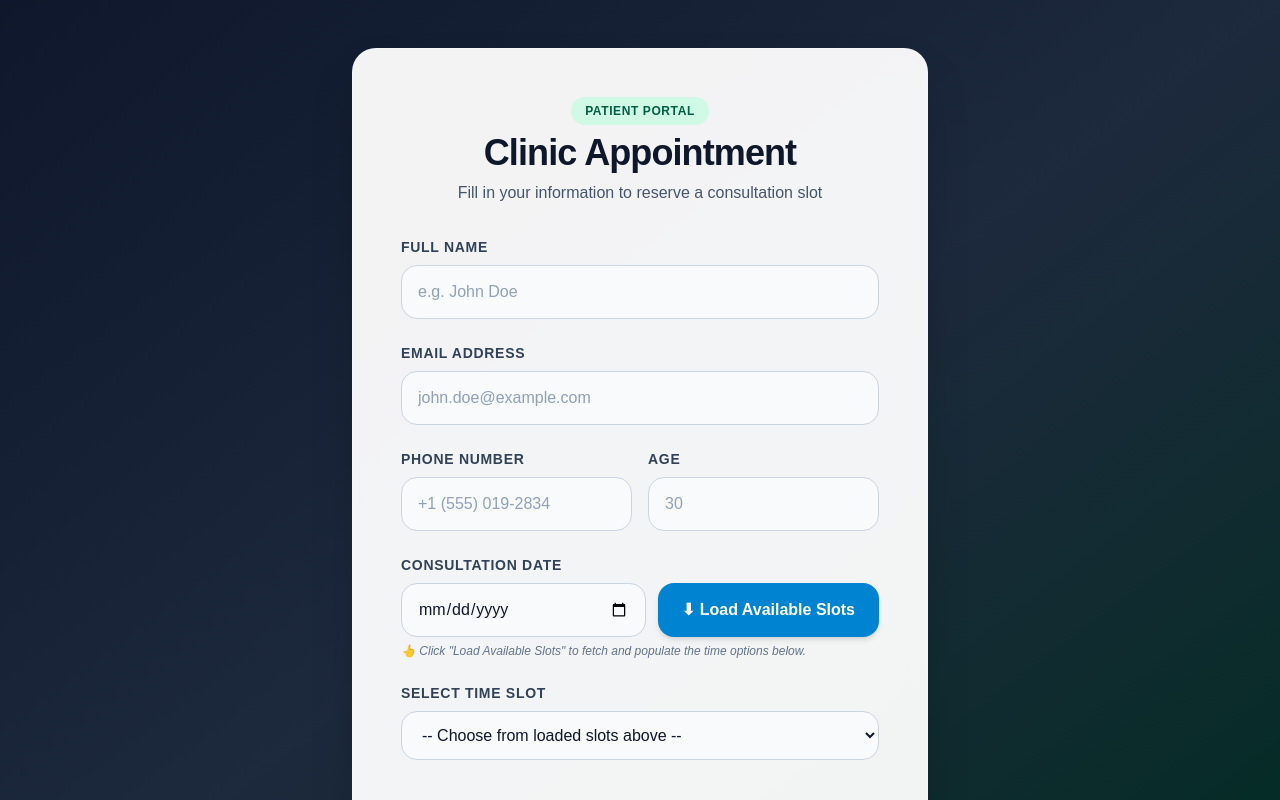
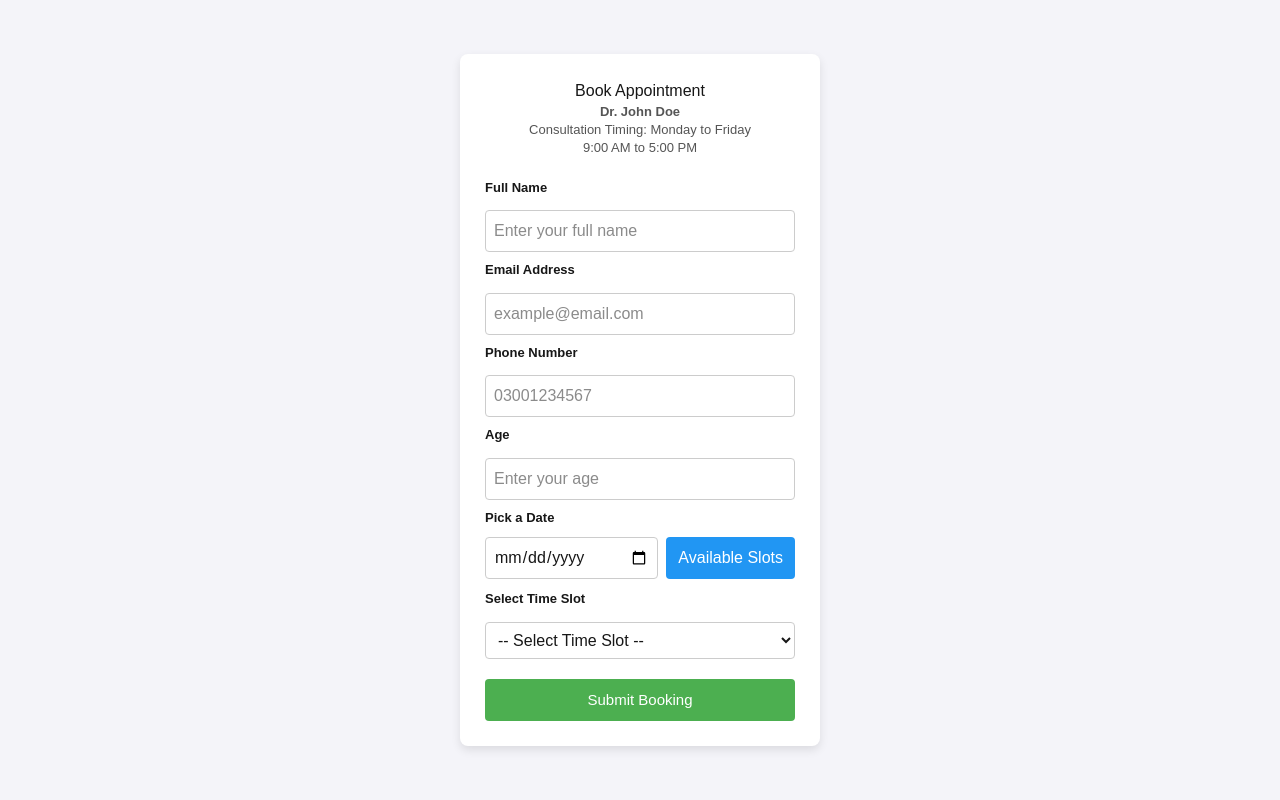
Before and after one commit to khanarhamali/clinic-booking-form, a Next.js app: page / in a window 1280 px wide. Shown: the top 800 px of the page. Built offline with nearby package versions, Linux system fonts and the light colour scheme.

Commit message:
Revert to clean stable state for API and booking UI

```diff
--- a/app/api/book/route.ts
+++ b/app/api/book/route.ts
@@ -9,52 +9,12 @@ export async function GET(request: Request) {
     return NextResponse.json({ error: 'Slots webhook not configured' }, { status: 500 });
   }
 
-  // Define standard working hours slots (9 AM to 5 PM)
-  const allDaySlots = [
-    "09:00:00 AM - 10:00:00 AM",
-    "10:00:00 AM - 11:00:00 AM",
-    "11:00:00 AM - 12:00:00 PM",
-    "12:00:00 PM - 01:00:00 PM",
-    "01:00:00 PM - 02:00:00 PM",
-    "02:00:00 PM - 03:00:00 PM",
-    "03:00:00 PM - 04:00:00 PM",
-    "04:00:00 PM - 05:00:00 PM"
-  ];
-
   try {
-    // Fetch booked events from n8n / Google Calendar webhook
     const response = await fetch(`${slotsWebhook}?eventDate=${eventDate}`);
     const data = await response.json();
-
-    let bookedSlots: string[] = [];
-
-    // Extract booked slots/events from n8n response safely
-    if (Array.isArray(data)) {
-      bookedSlots = data.map(item =>
-        typeof item === 'string' ? item : (item.slot || item.time || item.summary || JSON.stringify(item))
-      );
-    } else if (data && typeof data === 'object') {
-      const possibleList = data.slots || data.data || data.result;
-      if (Array.isArray(possibleList)) {
-        bookedSlots = possibleList.map(item =>
-          typeof item === 'string' ? item : (item.slot || item.time || item.summary || JSON.stringify(item))
-        );
-      }
-    }
-
-    // Filter out booked slots from total 9-to-5 slots
-    const availableSlots = allDaySlots.filter(slot => {
-      // Check if any booked slot overlaps or matches this timing string
-      const isBooked = bookedSlots.some(booked =>
-        booked.toLowerCase().includes(slot.toLowerCase().substring(0, 8)) // checks time match like "09:00:00"
-      );
-      return !isBooked;
-    });
-
-    return NextResponse.json(availableSlots.length > 0 ? availableSlots : ["No slots available for this date"]);
+    return NextResponse.json(data);
   } catch (error) {
-    // Fallback to all slots if webhook fails
-    return NextResponse.json(allDaySlots);
+    return NextResponse.json({ error: 'Failed to fetch slots' }, { status: 500 });
   }
 }
 
--- a/app/page.tsx
+++ b/app/page.tsx
@@ -1,65 +1,64 @@
-"use client";
-
-import { useState } from "react";
-import { Toaster, toast } from "sonner";
+'use client';
+import { useState } from 'react';
 
 export default function BookingPage() {
-  const [formData, setFormData] = useState({
-    fullName: "",
-    email: "",
-    phone: "",
-    age: "",
-    eventDate: "",
-    selectedSlot: "",
+  const [form, setForm] = useState({
+    fullName: '',
+    email: '',
+    phone: '',
+    age: '',
+    eventDate: '',
+    selectedSlot: ''
   });
-
-  const [availableSlots, setAvailableSlots] = useState<string[]>([]);
+  const [slots, setSlots] = useState<{ start: string; end: string }[]>([]);
   const [loadingSlots, setLoadingSlots] = useState(false);
   const [submitting, setSubmitting] = useState(false);
-  const [isSuccess, setIsSuccess] = useState(false);
 
-  const handleFetchSlots = async () => {
-    if (!formData.eventDate) {
-      toast.error("Please pick a consultation date first!");
+  const timeToMinutes = (timeStr: string) => {
+    const [time, modifier] = timeStr.split(' ');
+    let [hours, minutes] = time.split(':').map(Number);
+    if (modifier === 'PM' && hours < 12) hours += 12;
+    if (modifier === 'AM' && hours === 12) hours = 0;
+    return hours * 60 + minutes;
+  };
+
+  const fetchAvailableSlots = async () => {
+    if (!form.eventDate) {
+      alert('Please select a date first!');
       return;
     }
 
     setLoadingSlots(true);
     try {
-      const res = await fetch(`/api/book?eventDate=${formData.eventDate}`);
+      const res = await fetch(`/api/book?eventDate=${form.eventDate}`);
       const data = await res.json();
 
-      let slotsArray: string[] = [];
-      if (Array.isArray(data)) {
-        slotsArray = data
-          .map(item => (typeof item === 'string' ? item : (item.slot || item.time || item.summary || JSON.stringify(item))))
-          .filter(item => !item.toLowerCase().includes("booking"));
-      } else if (data && typeof data === 'object') {
-        const possibleSlots = data.slots || data.data || data.result;
-        if (Array.isArray(possibleSlots)) {
-          slotsArray = possibleSlots
-            .map(item => (typeof item === 'string' ? item : (item.slot || item.time || item.summary || JSON.stringify(item))))
-            .filter(item => !item.toLowerCase().includes("booking"));
-        }
-      }
+      const workingSlots = [
+        { start: "09:00:00 AM", end: "10:00:00 AM", startMin: 540, endMin: 600 },
+        { start: "10:00:00 AM", end: "11:00:00 AM", startMin: 600, endMin: 660 },
+        { start: "11:00:00 AM", end: "12:00:00 PM", startMin: 660, endMin: 720 },
+        { start: "12:00:00 PM", end: "01:00:00 PM", startMin: 720, endMin: 780 },
+        { start: "01:00:00 PM", end: "02:00:00 PM", startMin: 780, endMin: 840 },
+        { start: "02:00:00 PM", end: "03:00:00 PM", startMin: 840, endMin: 900 },
+        { start: "03:00:00 PM", end: "04:00:00 PM", startMin: 900, endMin: 960 },
+        { start: "04:00:00 PM", end: "05:00:00 PM", startMin: 960, endMin: 1020 }
+      ];
 
-      if (slotsArray.length === 0) {
-        slotsArray = [
-          "09:00:00 AM - 10:00:00 AM",
-          "10:00:00 AM - 11:00:00 AM",
-          "02:00:00 PM - 03:00:00 PM"
-        ];
-      }
+      const busyEvents = Array.isArray(data) ? data : (data.start ? [data] : []);
+      const available = workingSlots.filter(slot => {
+        let isBusy = false;
+        busyEvents.forEach(ev => {
+          if (!ev.start || !ev.end) return;
+          const evStartMin = timeToMinutes(ev.start.time);
+          const evEndMin = timeToMinutes(ev.end.time);
+          if (slot.startMin < evEndMin && slot.endMin > evStartMin) isBusy = true;
+        });
+        return !isBusy;
+      });
 
-      setAvailableSlots(slotsArray);
-      toast.success("Available time slots retrieved below!");
+      setSlots(available);
     } catch (err) {
-      toast.error("Failed to load slots. Please try again.");
-      setAvailableSlots([
-        "09:00:00 AM - 10:00:00 AM",
-        "10:00:00 AM - 11:00:00 AM",
-        "02:00:00 PM - 03:00:00 PM"
-      ]);
+      alert('Error fetching slots');
     } finally {
       setLoadingSlots(false);
     }
@@ -67,162 +66,73 @@ export default function BookingPage() {
 
   const handleSubmit = async (e: React.FormEvent) => {
     e.preventDefault();
+    setSubmitting(true);
 
-    if (!formData.selectedSlot) {
-      toast.error("Please select a time slot to proceed.");
-      return;
-    }
-
-    setSubmitting(true);
     try {
-      const res = await fetch("/api/book", {
-        method: "POST",
-        headers: { "Content-Type": "application/json" },
-        body: JSON.stringify(formData),
+      const res = await fetch('/api/book', {
+        method: 'POST',
+        headers: { 'Content-Type': 'application/json' },
+        body: JSON.stringify(form)
       });
 
       if (res.ok) {
-        setIsSuccess(true);
-        toast.success("Appointment successfully confirmed!");
+        alert('Appointment successfully booked and confirmation email sent!');
+        setForm({ fullName: '', email: '', phone: '', age: '', eventDate: '', selectedSlot: '' });
+        setSlots([]);
       } else {
-        toast.error("Submission failed. Check inputs.");
+        alert('There was an issue with your booking.');
       }
     } catch (err) {
-      toast.error("Network connection error.");
+      alert('Network connection error.');
     } finally {
       setSubmitting(false);
     }
   };
 
-  if (isSuccess) {
-    return (
-      <main className="min-h-screen bg-gradient-to-br from-slate-900 via-slate-800 to-emerald-950 flex items-center justify-center p-4">
-        <div className="bg-white/95 backdrop-blur-md p-8 rounded-3xl shadow-2xl max-w-lg w-full text-center border border-white/20">
-          <div className="w-20 h-20 bg-emerald-100 text-emerald-600 rounded-2xl flex items-center justify-center mx-auto mb-5 text-4xl font-extrabold shadow-inner">✓</div>
-          <h2 className="text-3xl font-bold text-slate-900 tracking-tight mb-3">Booking Confirmed!</h2>
-          <p className="text-slate-600 text-base leading-relaxed mb-8">Thank you, <span className="font-semibold text-slate-800">{formData.fullName}</span>. Your appointment has been scheduled successfully.</p>
-          <button
-            onClick={() => {
-              setIsSuccess(false);
-              setFormData({ fullName: "", email: "", phone: "", age: "", eventDate: "", selectedSlot: "" });
-              setAvailableSlots([]);
-            }}
-            className="w-full bg-emerald-600 text-white py-4 rounded-2xl font-semibold text-base hover:bg-emerald-700 transition shadow-lg shadow-emerald-600/30"
-          >
-            Book Another Appointment
-          </button>
+  return (
+    <div style={{ fontFamily: 'Arial, sans-serif', display: 'flex', justifyContent: 'center', alignItems: 'center', minHeight: '100vh', margin: 0, background: '#f4f4f9' }}>
+      <div style={{ background: 'white', padding: '25px', borderRadius: '8px', boxShadow: '0 4px 10px rgba(0,0,0,0.1)', width: '360px', textAlign: 'center' }}>
+        <h3>Book Appointment</h3>
+        <div style={{ fontSize: '13px', color: '#555', marginBottom: '20px', lineHeight: '1.4' }}>
+          <strong>Dr. John Doe</strong><br />
+          Consultation Timing: Monday to Friday<br />
+          9:00 AM to 5:00 PM
         </div>
-      </main>
-    );
-  }
+        <form onSubmit={handleSubmit}>
+          <div style={{ textAlign: 'left', marginBottom: '5px', fontSize: '13px', fontWeight: 'bold' }}>Full Name</div>
+          <input type="text" placeholder="Enter your full name" required minLength={3} value={form.fullName} onChange={e => setForm({...form, fullName: e.target.value})} style={{ width: '100%', padding: '8px', margin: '8px 0', border: '1px solid #ccc', borderRadius: '4px', boxSizing: 'border-box' }} />
 
-  return (
-    <main className="min-h-screen bg-gradient-to-br from-slate-900 via-slate-800 to-emerald-950 py-12 px-4 flex items-center justify-center">
-      <Toaster position="top-right" richColors />
+          <div style={{ textAlign: 'left', marginBottom: '5px', fontSize: '13px', fontWeight: 'bold' }}>Email Address</div>
+          <input type="email" placeholder="example@email.com" required value={form.email} onChange={e => setForm({...form, email: e.target.value})} style={{ width: '100%', padding: '8px', margin: '8px 0', border: '1px solid #ccc', borderRadius: '4px', boxSizing: 'border-box' }} />
 
-      <div className="bg-white/95 backdrop-blur-md p-8 md:p-12 rounded-3xl shadow-2xl max-w-xl w-full border border-white/20">
-        <div className="text-center mb-8">
-          <span className="inline-block px-3.5 py-1.5 bg-emerald-100 text-emerald-800 text-xs font-bold rounded-full uppercase tracking-wider mb-2">Patient Portal</span>
-          <h1 className="text-3xl md:text-4xl font-extrabold text-slate-900 tracking-tight">Clinic Appointment</h1>
-          <p className="text-slate-600 text-base mt-2">Fill in your information to reserve a consultation slot</p>
-        </div>
+          <div style={{ textAlign: 'left', marginBottom: '5px', fontSize: '13px', fontWeight: 'bold' }}>Phone Number</div>
+          <input type="tel" placeholder="03001234567" required value={form.phone} onChange={e => setForm({...form, phone: e.target.value})} style={{ width: '100%', padding: '8px', margin: '8px 0', border: '1px solid #ccc', borderRadius: '4px', boxSizing: 'border-box' }} />
 
-        <form onSubmit={handleSubmit} className="space-y-6">
-          <div>
-            <label className="block text-sm font-bold text-slate-700 uppercase tracking-wider mb-2">Full Name</label>
-            <input
-              type="text"
-              required
-              placeholder="e.g. John Doe"
-              value={formData.fullName}
-              onChange={(e) => setFormData({ ...formData, fullName: e.target.value })}
-              className="w-full px-4 py-3.5 bg-slate-50 border border-slate-300 rounded-2xl text-base text-slate-900 placeholder-slate-400 focus:bg-white focus:ring-2 focus:ring-emerald-500 focus:border-emerald-500 focus:outline-none transition"
-            />
+          <div style={{ textAlign: 'left', marginBottom: '5px', fontSize: '13px', fontWeight: 'bold' }}>Age</div>
+          <input type="number" placeholder="Enter your age" min={10} max={100} required value={form.age} onChange={e => setForm({...form, age: e.target.value})} style={{ width: '100%', padding: '8px', margin: '8px 0', border: '1px solid #ccc', borderRadius: '4px', boxSizing: 'border-box' }} />
+
+          <div style={{ textAlign: 'left', marginBottom: '5px', fontSize: '13px', fontWeight: 'bold' }}>Pick a Date</div>
+          <div style={{ display: 'flex', gap: '8px', margin: '10px 0', alignItems: 'center' }}>
+            <input type="date" required value={form.eventDate} onChange={e => setForm({...form, eventDate: e.target.value})} style={{ flex: 1, padding: '8px', border: '1px solid #ccc', borderRadius: '4px' }} />
+            <button type="button" onClick={fetchAvailableSlots} style={{ background: '#2196F3', color: 'white', border: 'none', padding: '9px 12px', borderRadius: '4px', cursor: 'pointer' }}>
+              {loadingSlots ? 'Loading...' : 'Available Slots'}
+            </button>
           </div>
 
-          <div>
-            <label className="block text-sm font-bold text-slate-700 uppercase tracking-wider mb-2">Email Address</label>
-            <input
-              type="email"
-              required
-              placeholder="john.doe@example.com"
-              value={formData.email}
-              onChange={(e) => setFormData({ ...formData, email: e.target.value })}
-              className="w-full px-4 py-3.5 bg-slate-50 border border-slate-300 rounded-2xl text-base text-slate-900 placeholder-slate-400 focus:bg-white focus:ring-2 focus:ring-emerald-500 focus:border-emerald-500 focus:outline-none transition"
-            />
-          </div>
+          <div style={{ textAlign: 'left', marginBottom: '5px', fontSize: '13px', fontWeight: 'bold', marginTop: '8px' }}>Select Time Slot</div>
+          <select required value={form.selectedSlot} onChange={e => setForm({...form, selectedSlot: e.target.value})} style={{ width: '100%', padding: '8px', margin: '8px 0', border: '1px solid #ccc', borderRadius: '4px', background: 'white' }}>
+            <option value="">-- Select Time Slot --</option>
+            {slots.map((s, idx) => {
+              const text = `${s.start} - ${s.end}`;
+              return <option key={idx} value={text}>{text}</option>;
+            })}
+          </select>
 
-          <div className="grid grid-cols-1 md:grid-cols-2 gap-4">
-            <div>
-              <label className="block text-sm font-bold text-slate-700 uppercase tracking-wider mb-2">Phone Number</label>
-              <input
-                type="tel"
-                required
-                placeholder="+1 (555) 019-2834"
-                value={formData.phone}
-                onChange={(e) => setFormData({ ...formData, phone: e.target.value })}
-                className="w-full px-4 py-3.5 bg-slate-50 border border-slate-300 rounded-2xl text-base text-slate-900 placeholder-slate-400 focus:bg-white focus:ring-2 focus:ring-emerald-500 focus:border-emerald-500 focus:outline-none transition"
-              />
-            </div>
-            <div>
-              <label className="block text-sm font-bold text-slate-700 uppercase tracking-wider mb-2">Age</label>
-              <input
-                type="number"
-                required
-                placeholder="30"
-                value={formData.age}
-                onChange={(e) => setFormData({ ...formData, age: e.target.value })}
-                className="w-full px-4 py-3.5 bg-slate-50 border border-slate-300 rounded-2xl text-base text-slate-900 placeholder-slate-400 focus:bg-white focus:ring-2 focus:ring-emerald-500 focus:border-emerald-500 focus:outline-none transition"
-              />
-            </div>
-          </div>
-
-          <div>
-            <label className="block text-sm font-bold text-slate-700 uppercase tracking-wider mb-2">Consultation Date</label>
-            <div className="flex flex-col sm:flex-row gap-3">
-              <input
-                type="date"
-                required
-                value={formData.eventDate}
-                onChange={(e) => setFormData({ ...formData, eventDate: e.target.value })}
-                className="w-full px-4 py-3.5 bg-slate-50 border border-slate-300 rounded-2xl text-base text-slate-900 focus:bg-white focus:ring-2 focus:ring-emerald-500 focus:border-emerald-500 focus:outline-none transition"
-              />
-              <button
-                type="button"
-                onClick={handleFetchSlots}
-                disabled={loadingSlots}
-                className="bg-sky-600 text-white px-6 py-3.5 rounded-2xl font-semibold text-base hover:bg-sky-700 transition disabled:opacity-50 whitespace-nowrap shadow-md flex items-center justify-center gap-2"
-              >
-                {loadingSlots ? "Loading..." : "⬇ Load Available Slots"}
-              </button>
-            </div>
-            <p className="text-xs text-slate-500 mt-1.5 italic">👆 Click &quot;Load Available Slots&quot; to fetch and populate the time options below.</p>
-          </div>
-
-          <div>
-            <label className="block text-sm font-bold text-slate-700 uppercase tracking-wider mb-2">Select Time Slot</label>
-            <select
-              required
-              value={formData.selectedSlot}
-              onChange={(e) => setFormData({ ...formData, selectedSlot: e.target.value })}
-              className="w-full px-4 py-3.5 bg-slate-50 border border-slate-300 rounded-2xl text-base text-slate-900 focus:bg-white focus:ring-2 focus:ring-emerald-500 focus:border-emerald-500 focus:outline-none transition cursor-pointer"
-            >
-              <option value="">-- Choose from loaded slots above --</option>
-              {availableSlots.map((slot, index) => (
-                <option key={index} value={slot}>{slot}</option>
-              ))}
-            </select>
-          </div>
-
-          <button
-            type="submit"
-            disabled={submitting}
-            className="w-full bg-emerald-600 text-white py-4 rounded-2xl font-bold text-base hover:bg-emerald-700 transition shadow-xl shadow-emerald-600/30 disabled:opacity-50 mt-6 tracking-wide"
-          >
-            {submitting ? "Processing Booking..." : "Confirm & Book Appointment"}
+          <button type="submit" disabled={submitting} style={{ background: '#4CAF50', color: 'white', border: 'none', padding: '10px', width: '100%', borderRadius: '4px', cursor: 'pointer', fontSize: '15px', marginTop: '12px' }}>
+            {submitting ? 'Submitting...' : 'Submit Booking'}
           </button>
         </form>
       </div>
-    </main>
+    </div>
   );
 }
```
